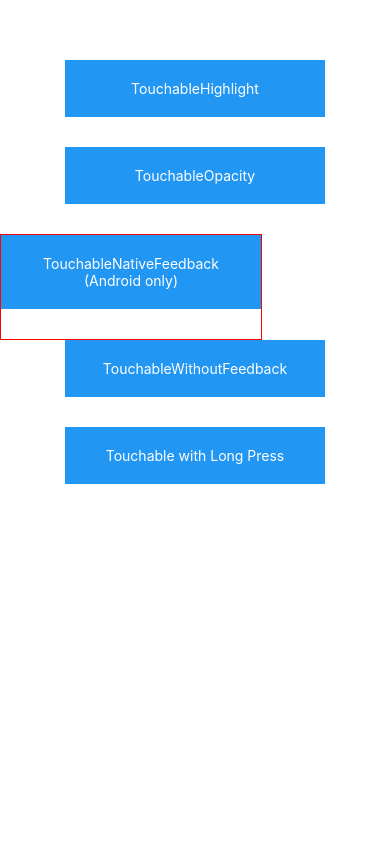
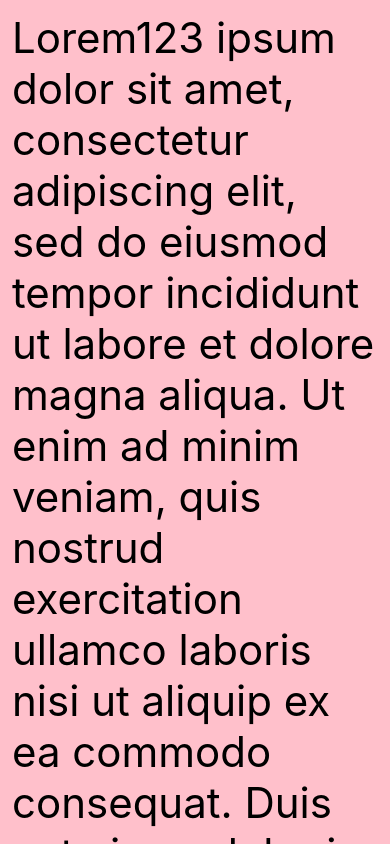
Before and after one commit to wongbingg/react_demo, a React Native app: screen / in a window 390 px wide. Built offline with nearby package versions, Linux system fonts and the light colour scheme.

Commit message:
add : SafeArea 적용. platform별 분기처리

```diff
--- a/App.tsx
+++ b/App.tsx
@@ -14,6 +14,7 @@
   Button,
   ScrollView,
   StyleSheet,
+  StatusBar,
   Alert,
   Platform,
   TouchableHighlight,
@@ -22,72 +23,42 @@
   TouchableWithoutFeedback,
 } from 'react-native';
 
+import { SafeAreaProvider, SafeAreaView } from 'react-native-safe-area-context';
+
 const App = () => {
-  const onPressButton = () => {
-    Alert.alert('You tapped the button!')
-  };
-
-  const onLongPressButton = () => {
-    Alert.alert('You long-pressed the button!');
-  }
+  const Container = Platform.OS === 'ios' ? SafeAreaView : View; // TODO: 플랫폼별 분기처리로 SafeArea 적용
 
   return (
-    <View style={styles.container}>
-      <TouchableHighlight onPress={onPressButton} underlayColor={'white'}>
-        <View style={styles.button}>
-          <Text style={styles.buttonText}>TouchableHighlight</Text>
-        </View>
-      </TouchableHighlight>
-      <TouchableOpacity onPress={onPressButton}>
-        <View style={styles.button}>
-          <Text style={styles.buttonText}>TouchableOpacity</Text>
-        </View>
-      </TouchableOpacity>
-      <TouchableNativeFeedback
-      onPress={onPressButton}
-      background={
-        Platform.OS === 'android' ?
-        TouchableNativeFeedback.SelectableBackground() : undefined
-      }>
-      <View style={styles.button}>
-        <Text style={styles.buttonText}>
-          TouchableNativeFeedback{' '}
-          {Platform.OS !== 'android' ? '(Android only)' : ''}
-        </Text>
-      </View>
-      </TouchableNativeFeedback>
-      <TouchableWithoutFeedback onPress={onPressButton}>
-        <View style={styles.button}>
-          <Text style={styles.buttonText}>TouchableWithoutFeedback</Text>
-        </View>
-      </TouchableWithoutFeedback>
-      <TouchableHighlight
-        onPress={onPressButton}
-        onLongPress={onLongPressButton}
-        underlayColor={'white'}>
-          <View style={styles.button}>
-            <Text style={styles.buttonText}>Touchable with Long Press</Text>
-          </View>
-        </TouchableHighlight>
-    </View>
-  )
+    <SafeAreaProvider>
+      <Container style={styles.container} edges={['top', 'bottom']}>
+        <ScrollView style={styles.scrollView} zoomScale={3}>
+          <Text style={styles.text}>
+          Lorem123 ipsum dolor sit amet, consectetur adipiscing elit, sed do
+          eiusmod tempor incididunt ut labore et dolore magna aliqua. Ut enim ad
+          minim veniam, quis nostrud exercitation ullamco laboris nisi ut
+          aliquip ex ea commodo consequat. Duis aute irure dolor in
+          reprehenderit in voluptate velit esse cillum dolore eu fugiat nulla
+          pariatur. Excepteur sint occaecat cupidatat non proident, sunt in
+          culpa qui officia deserunt mollit anim id est laborum.
+          </Text>
+        </ScrollView>
+      </Container>
+    </SafeAreaProvider>
+  );
 };
 
 const styles = StyleSheet.create({
   container: {
-    paddingTop: 60,
-    alignItems: 'center',
+    flex: 1,
+    backgroundColor: 'white',
+    paddingTop: Platform.OS === 'android' ? StatusBar.currentHeight : 0, // 이건 android의 statusBarHeight만 해당
   },
-  button: {
-    marginBottom: 30,
-    width: 260,
-    alignItems: 'center',
-    backgroundColor: '#2196F3',
+  scrollView: {
+    backgroundColor: 'pink',
   },
-  buttonText: {
-    textAlign: 'center',
-    padding: 20,
-    color: 'white',
+  text: {
+    fontSize: 42,
+    padding: 12,
   }
 });
 
```
